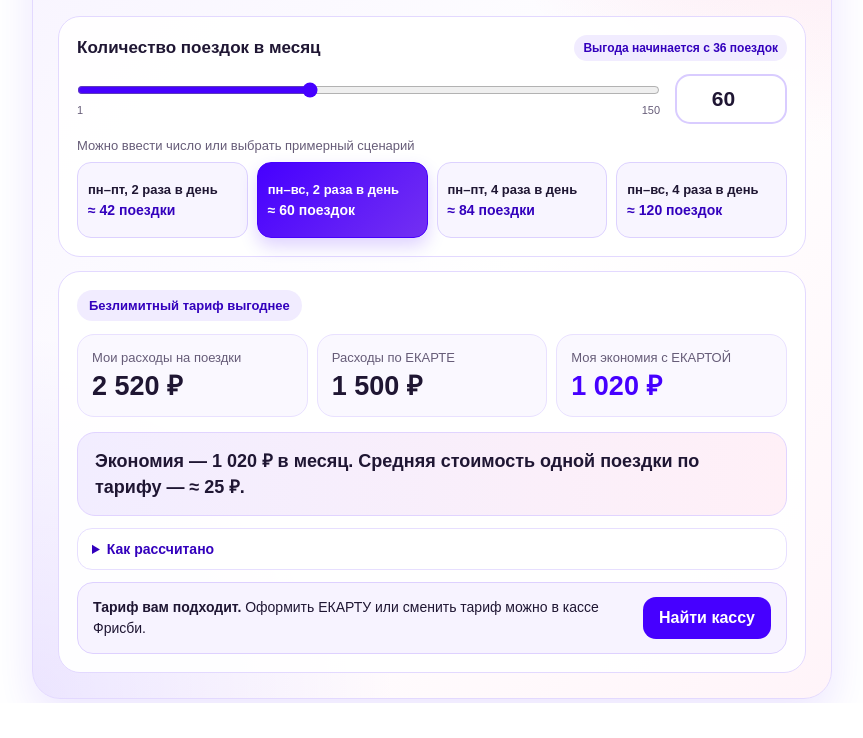
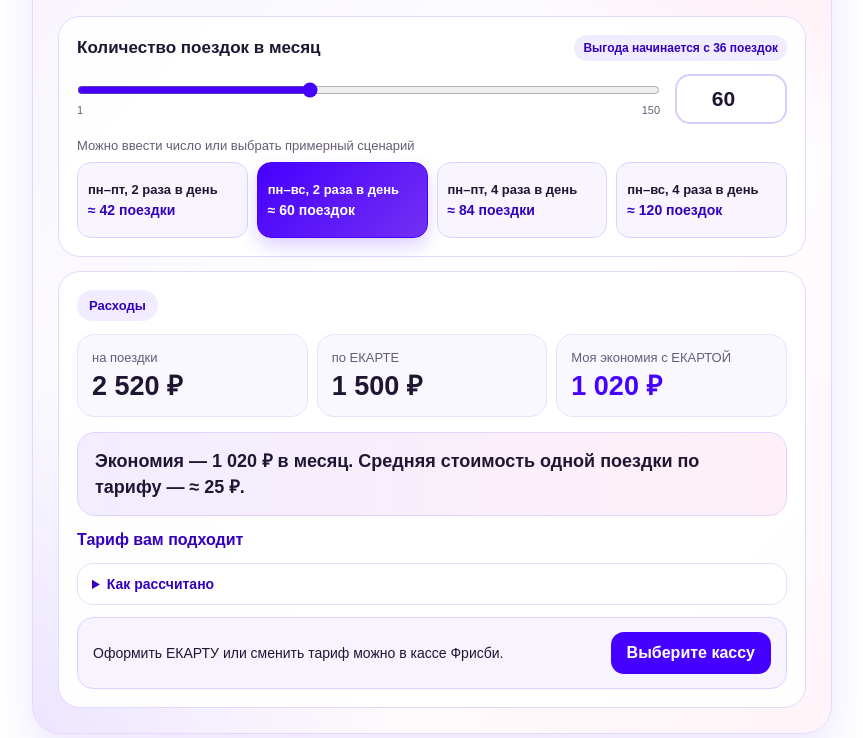
Before and after one commit to Miller8pg/frisbi24-ekarta-calculator, a plain HTML site: page index.html in a window 1280 px wide. Shown: the part 167-905 px from the top of the page, without its empty margins (208-1071 px from the left). Before the commit the page ends 870 px from the top, so only its background shows below. Drawn offline with Linux system fonts and the light colour scheme.

Commit message:
Update calculator result labels and move dynamic tariff verdict after summary

```diff
--- a/index.html
+++ b/index.html
@@ -179,7 +179,8 @@ input[type=range]:focus-visible{
   font-size:13px;
   font-weight:700
 }
-.result-status.negative{background:var(--negative-bg);color:var(--negative)}
+.tariff-status{margin:12px 0 0;color:var(--violet-dark);font-size:16px;line-height:1.45;font-weight:700}
+.tariff-status.negative{color:var(--negative)}
 .metrics{display:grid;grid-template-columns:repeat(3,minmax(0,1fr));gap:9px}
 .metric{
   min-width:0;
@@ -306,20 +307,21 @@ input[type=range]:focus-visible{
   </section>
 
   <section class="result-panel" aria-labelledby="result-heading">
-    <div id="result-heading" class="result-status">Безлимитный тариф выгоднее</div>
+    <div id="result-heading" class="result-status">Расходы</div>
     <div class="metrics">
-      <div class="metric"><div class="metric-label">Мои расходы на поездки</div><div id="regularTotal" class="metric-value">2 520 ₽</div></div>
-      <div class="metric"><div class="metric-label">Расходы по ЕКАРТЕ</div><div class="metric-value">1 500 ₽</div></div>
+      <div class="metric"><div class="metric-label">на поездки</div><div id="regularTotal" class="metric-value">2 520 ₽</div></div>
+      <div class="metric"><div class="metric-label">по ЕКАРТЕ</div><div class="metric-value">1 500 ₽</div></div>
       <div id="savingMetric" class="metric highlight"><div id="differenceLabel" class="metric-label">Моя экономия с ЕКАРТОЙ</div><div id="differenceValue" class="metric-value">1 020 ₽</div></div>
     </div>
     <p id="summary" class="summary" role="status" aria-live="polite" aria-atomic="true">Экономия — 1 020 ₽ в месяц. Средняя стоимость одной поездки по тарифу — ≈ 25 ₽.</p>
+    <p id="tariffStatus" class="tariff-status" role="status" aria-live="polite" aria-atomic="true">Тариф вам подходит</p>
     <details class="calculation-details">
       <summary>Как рассчитано</summary>
       <p id="formula" class="formula">60 поездок × 42 ₽ = 2 520 ₽. Экономия: 2 520 ₽ − 1 500 ₽ = 1 020 ₽.</p>
     </details>
     <div id="nextStep" class="next-step">
-      <div class="next-step-copy"><strong>Тариф вам подходит.</strong> Оформить ЕКАРТУ или сменить тариф можно в кассе Фрисби.</div>
-      <a class="next-step-link" href="https://frisbi24.ru/payment-points" target="_top">Найти кассу</a>
+      <div class="next-step-copy">Оформить ЕКАРТУ или сменить тариф можно в кассе Фрисби.</div>
+      <a class="next-step-link" href="https://frisbi24.ru/payment-points" target="_top">Выберите кассу</a>
     </div>
   </section>
 </main>
@@ -333,7 +335,7 @@ const BREAK_EVEN=Math.floor(TARIFF/FARE)+1;
 
 const range=document.getElementById('tripsRange');
 const number=document.getElementById('tripsNumber');
-const resultHeading=document.getElementById('result-heading');
+const tariffStatus=document.getElementById('tariffStatus');
 const regularTotal=document.getElementById('regularTotal');
 const differenceLabel=document.getElementById('differenceLabel');
 const differenceValue=document.getElementById('differenceValue');
@@ -375,10 +377,10 @@ const update=rawTrips=>{
   range.value=String(trips);
   regularTotal.textContent=formatRubles(regular);
   setActivePreset(trips);
+  tariffStatus.textContent=difference>0?'Тариф вам подходит':'Тариф вам не подходит';
+  tariffStatus.classList.toggle('negative',difference<=0);
 
   if(difference>0){
-    resultHeading.textContent=trips===BREAK_EVEN?'Тариф уже немного выгоднее':'Безлимитный тариф выгоднее';
-    resultHeading.classList.remove('negative');
     savingMetric.classList.remove('negative');
     differenceLabel.textContent='Моя экономия с ЕКАРТОЙ';
     differenceValue.textContent=formatRubles(difference);
@@ -388,8 +390,6 @@ const update=rawTrips=>{
     nextStep.hidden=false;
   }else if(difference<0){
     const overpayment=Math.abs(difference);
-    resultHeading.textContent='Разовая оплата выгоднее';
-    resultHeading.classList.add('negative');
     savingMetric.classList.add('negative');
     differenceLabel.textContent='Переплата по тарифу';
     differenceValue.textContent=formatRubles(overpayment);
@@ -398,8 +398,6 @@ const update=rawTrips=>{
     formula.textContent=`Разовая оплата: ${trips} × ${formatRubles(FARE)} = ${formatRubles(regular)}. Переплата по тарифу: ${formatRubles(TARIFF)} − ${formatRubles(regular)} = ${formatRubles(overpayment)}.`;
     nextStep.hidden=true;
   }else{
-    resultHeading.textContent='Расходы одинаковы';
-    resultHeading.classList.remove('negative');
     savingMetric.classList.remove('negative');
     differenceLabel.textContent='Разница';
     differenceValue.textContent='0 ₽';
```
